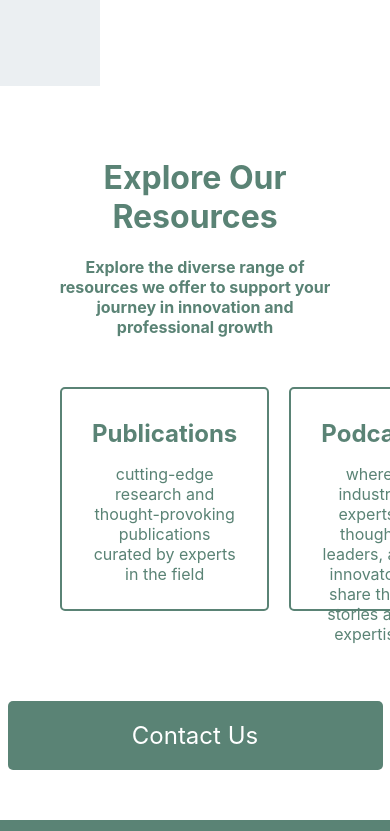
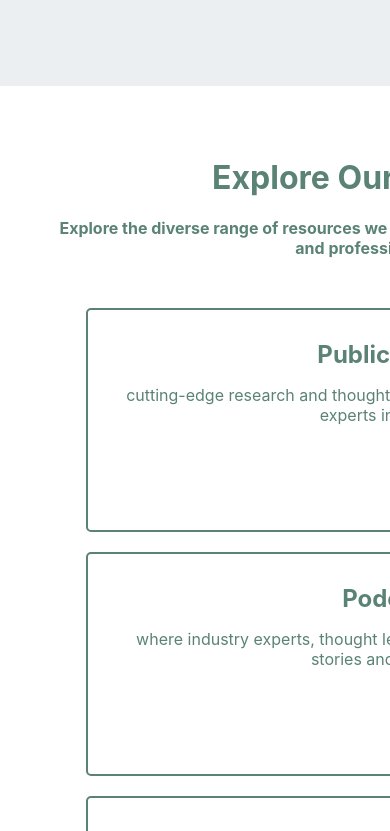
Before and after one commit to venuraperera99/Community-Impact-Hub, a React (Create React App) app: page / in a window 390 px wide. Shown: the part 975-1806 px from the top of the page. Built offline with nearby package versions, Linux system fonts and the light colour scheme.

Commit message:
Added mobile responsiveness to Home screen

```diff
--- a/src/pages/home/Home.css
+++ b/src/pages/home/Home.css
@@ -1,4 +1,4 @@
-/* Home.css */
+
 
 .call-to-action {
     background-color: #ebeff2;
@@ -9,8 +9,7 @@
     flex-direction: column;
     justify-content: flex-start;
     align-items: flex-start;
-    max-width: calc(100vw - 525px);
-
+    width: calc(100vw - 525px);
   }
 
   .call-to-action-content {
@@ -90,6 +89,7 @@
     margin: 10px;
     padding: 10px 30px;
     border-radius: 5px; /* Round the edges of the resource box */
+    flex-wrap: wrap;
   }
 
   .resource-box h3 {
@@ -132,3 +132,40 @@
   .section-button:hover {
     background-color: #004b38;
   }
+
+  @media screen and (max-width: 768px) {
+    .home-container {
+      width: 200%;
+      margin-bottom: 50px;
+    }
+
+    .call-to-action {
+      width: 65%;
+    }
+
+    .call-to-action img {
+      position: absolute;
+      left: 400px;
+      padding-top: 100px;
+    }
+
+    .resource-boxes-container {
+      flex-direction: column;
+      align-items: center;
+    }
+
+    .resource-box {
+      width: 80%; /* Adjust width for better responsiveness */
+      margin: 10px auto; /* Center boxes horizontally */
+    }
+
+    .button-container {
+      flex-direction: column;
+      align-items: center;
+    }
+
+    .section-button {
+      width: 80%;
+      margin: 20px auto; /* Center buttons horizontally */
+    }
+}
--- a/src/pages/home/Home.js
+++ b/src/pages/home/Home.js
@@ -5,7 +5,7 @@ import Image from "../../images/HeroImage.png"
 
 const Home = () => {
   return (
-    <div>
+    <div className="home-container">
 
       {/* Call to Action Section */}
       <div className="call-to-action">
@@ -14,7 +14,7 @@ const Home = () => {
         <Link to="/about">
           <button className="learn-more-button">Learn More About Us</button>
         </Link>
-        <img src={Image} alt="Home Page Tree Image"/>
+        <img src={Image} alt=""/>
       </div>
 
       {/* Resources Section */}
@@ -52,9 +52,6 @@ const Home = () => {
         {/* Button Container */}
         <div className="button-container">
           <Link to="/contact" className="section-button">
-            Help
-          </Link>
-          <Link to="/contact" className="section-button">
             Contact Us
           </Link>
           <Link to="/register" className="section-button">
```
